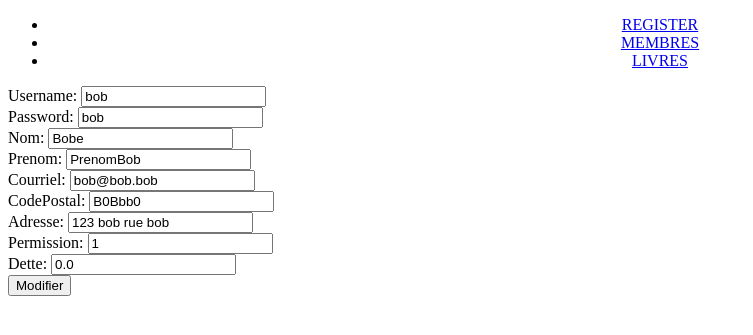
After one commit to LaurentTheroux/Hypermedia, a Flask app: page /membres/bob in a window 1280 px wide. The commit adds this page. Shown: the top 335 px of the page, without its empty margins (0-753 px from the left). Run offline with Flask 2, Linux system fonts and the light colour scheme; data comes from the database, SQL or seed files in the repository.

Commit message:
modification de membres

```diff
--- a/app.py
+++ b/app.py
@@ -16,10 +16,36 @@ def index():
 def register_get():
     return render_template('register.html')
 
-
 @app.route('/register', methods=['POST'])
 def register_post():
+    registration = db.cursor()
+    registration.execute(
+        "insert into user(username, password, nom, prenom, courriel, codePostal, adresse, permission, dette) "
+        "values('%(username)s','%(password)s','%(nom)s','%(prenom)s','%(courriel)s','%(codePostal)s','%(adresse)s',1,0) "
+        % request.values
+    )
+    db.commit()
     return "Registration reussie <a href='/'>OK</a>"
+
+@app.route('/membres/<username>', methods=['GET'])
+def membre_get(username):
+    user = db.cursor()
+    user.execute("select * from user where username='%s'" % username)
+    return render_template('membre.html', user=user.fetchone())
+
+
+@app.route('/membres/<username>/modification', methods=['POST'])
+def membre_modification(username):
+    user = db.cursor()
+    update = \
+        "update user " \
+        "set username='%(username)s', password='%(password)s', nom='%(nom)s', " \
+        "prenom='%(prenom)s', courriel='%(courriel)s'," \
+        " codePostal='%(codePostal)s', adresse='%(adresse)s'," \
+        " permission='%(permission)s', dette='%(dette)s' " % request.values
+    update += "where username='%s'" % username
+    user.execute(update)
+    return flask.redirect('/membres')
 
 @app.route('/membres', methods=['GET'])
 def membres_get():
@@ -45,6 +71,16 @@ def livres_delete():
 
     return flask.redirect('/livres')
 
+@app.route('/membres/delete', methods=['POST'])
+def membres_delete():
+    username = request.values['username']
+
+    delete = db.cursor()
+    delete.execute("DELETE FROM user WHERE username='%s'" % username)
+    db.commit()
+
+    return flask.redirect('/membres')
+
 
 if __name__ == '__main__':
     # Start Flask
--- a/templates/base.html
+++ b/templates/base.html
@@ -7,9 +7,9 @@
 <body>
 <center>
     <ul>
-        <li><a href="register">REGISTER</a></li>
-        <li><a href="membres">MEMBRES</a></li>
-        <li><a href="livres">LIVRES</a></li>
+        <li><a href="/register">REGISTER</a></li>
+        <li><a href="/membres">MEMBRES</a></li>
+        <li><a href="/livres">LIVRES</a></li>
    </ul>
 </center>
 {% block content %}{% endblock %}
--- /dev/null
+++ b/templates/membre.html
@@ -0,0 +1,15 @@
+{% extends "base.html" %}
+{% block content %}
+<form action ="/membres/{{user[0]}}/modification" method="POST">
+    Username: <input type='text' name='username' value="{{user[0]}}"><br>
+    Password: <input type='text' name='password' value="{{user[1]}}"><br>
+    Nom: <input type='text' name='nom' value="{{user[2]}}"><br>
+    Prenom: <input type='text' name='prenom' value="{{user[3]}}"><br>
+    Courriel: <input type='text' name='courriel' value="{{user[4]}}"><br>
+    CodePostal: <input type='text' name='codePostal' value="{{user[5]}}"><br>
+    Adresse: <input type='text' name='adresse' value="{{user[6]}}"><br>
+    Permission: <input type='text' name='permission' value="{{user[7]}}"><br>
+    Dette: <input type='text' name='dette' value="{{user[8]}}"><br>
+    <input type="submit" value="Modifier"/>
+</form>
+{% endblock %}
```
Also changed, not shown: templates/membres.html (+11 -2 lines).
